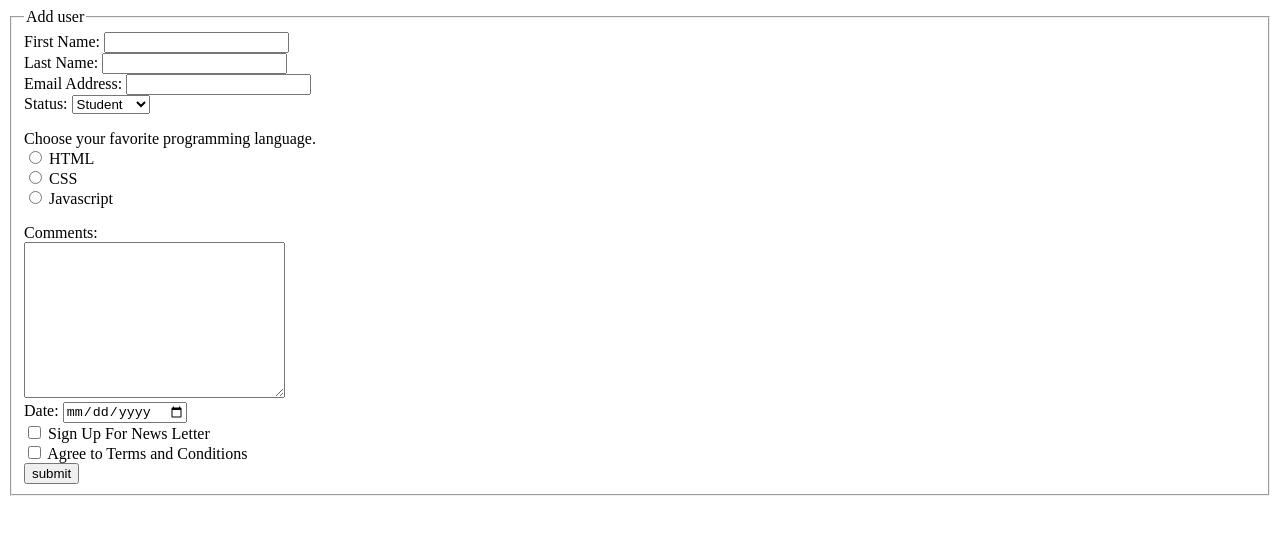
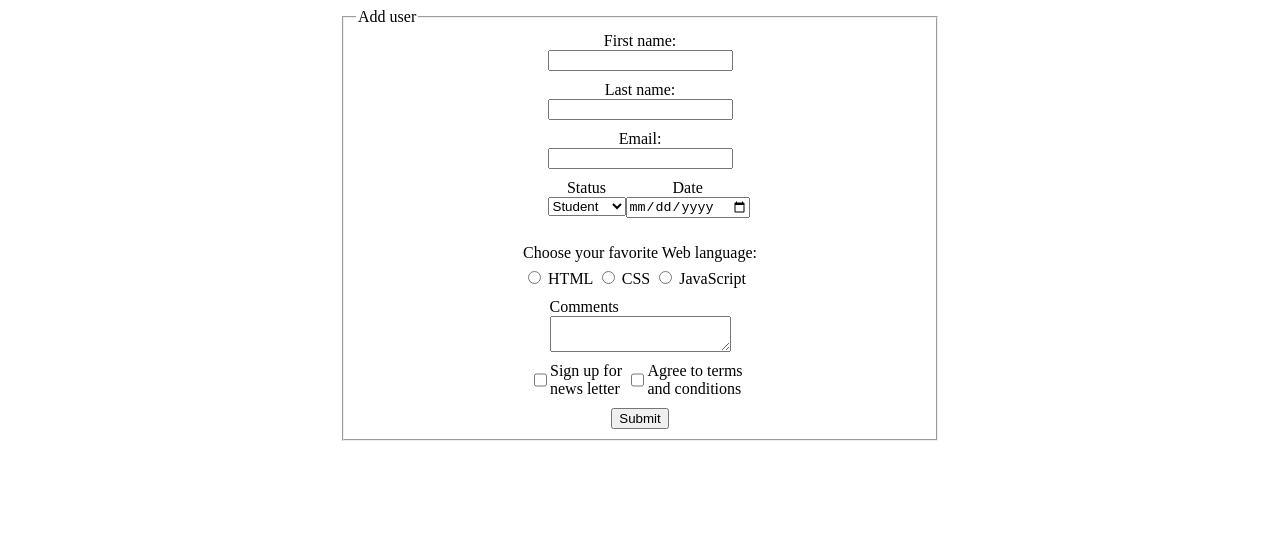
Before and after one commit to devjmvillez/form-practice, a plain HTML site: page index.html in a window 1280 px wide. Drawn offline with Linux system fonts and the light colour scheme.

Commit message:
finished css layout

```diff
--- a/index.html
+++ b/index.html
@@ -1,76 +1,83 @@
 <!DOCTYPE html>
-<html lang="en">
+<html>
 
 <head>
-    <meta charset="UTF-8">
-    <meta http-equiv="X-UA-Compatible" content="IE=edge">
-    <meta name="viewport" content="width=device-width, initial-scale=1.0">
-    <title>Form Practice</title>
+    <link rel="stylesheet" type="text/css" href="layout.css">
 </head>
 
 <body>
-    <form action="" method="post">
-        <fieldset>
+    <div class="main-container">
+        <div class="form-container">
+            <form action="/form-handling-url" method="post">
+                <fieldset class="item-container">
                     <legend>Add user</legend>
 
-            <div>
-                <label for="firstName">First Name: </label>
-                <input type="text" name="first_name" id="firstName">
+                    <div class="input-container">
+                        <label for="firstName">First name: </label>
+                        <input type="text" id="firstName" name="first_name">
                     </div>
 
-            <div>
-                <label for="lastName">Last Name: </label>
-                <input type="text" name="last_name" id="lastName">
+                    <div class="input-container">
+                        <label for="lastName">Last name: </label>
+                        <input type="text" id="lastName" name="last_name">
                     </div>
 
-            <div>
-                <label for="email">Email Address: </label>
-                <input type="email" name="email" id="email">
+                    <div class="input-container">
+                        <label for="email">Email: </label>
+                        <input type="email" id="email" name="email_address">
                     </div>
 
-            <div>
-                <label for="status">Status: </label>
-                <select name="status" id="status">
-                    <option value="Student">Student</option>
-                    <option value="Instructor">Instructor</option>
-                    <option value="Guest">Guest</option>
+                    <div class="status-date-container">
+                        <div class="input-container">
+                            <label for="role">Status</label>
+                            <select id="role" name="user_role_name">
+                                <option value="student">Student</option>
+                                <option value="instructor">Instructor</option>
+                                <option value="guest">Guest</option>
                             </select>
                         </div>
+                        <div class="input-container">
+                            <label for="date">Date</label>
+                            <input type="date" id="date" name="date">
+                        </div>
+                    </div>
+
 
                     <div>
-                <p>Choose your favorite programming language. <br>
-                    <input type="radio" name="favorite_programming_language" id="html" value="HTML">
-                    <label for="html">HTML</label><br>
-
-                    <input type="radio" name="favorite_programming_language" id="css" value="CSS">
-                    <label for="css">CSS</label><br>
-
-                    <input type="radio" name="favorite_programming_language" id="javscript" value="Javascript">
-                    <label for="javscript">Javascript</label><br>
-                </p>
+                        <p>Choose your favorite Web language:</p>
+                        <input type="radio" id="html" name="fav_language" value="HTML">
+                        <label for="html">HTML</label>
+                        <input type="radio" id="css" name="fav_language" value="CSS">
+                        <label for="css">CSS</label>
+                        <input type="radio" id="javascript" name="fav_language" value="JavaScript">
+                        <label for="javascript">JavaScript</label>
                     </div>
 
-            <div>
-                <label for="comment">Comments:</label><br>
-                <textarea name="comment" id="comment" cols="30" rows="10"></textarea>
+                    <div class="comment-container">
+                        <label for="comments">Comments</label>
+                        <textarea id="comments" name="comments"></textarea>
                     </div>
 
-            <div>
-                <label for="date">Date: </label>
-                <input type="date" name="date" id="date">
+                    <div class="checkbox-container">
+
+                        <input type="checkbox" id="signup" name="signup" value="Signup">
+                        <label for="signup">Sign up for news letter</label>
+
+
+
+                        <input type="checkbox" id="terms" name="terms" value="Terms">
+                        <label for="terms"> Agree to terms and conditions</label>
                     </div>
 
+
                     <div>
-                <input type="checkbox" name="signup_for_newsletter" id="newsLetter">
-                <label for="newsLetter">Sign Up For News Letter</label><br>
-                <input type="checkbox" name="terms" id="terms">
-                <label for="terms">Agree to Terms and Conditions</label>
+                        <button type="submit">Submit</button>
                     </div>
 
-            <div>
-                <input type="button" value="submit">
-            </div>
                 </fieldset>
             </form>
+        </div>
+    </div>
 </body>
+
 </html>
--- /dev/null
+++ b/layout.css
@@ -0,0 +1,47 @@
+.main-container {
+    display: flex;
+    width: 800px;
+    justify-content: center;
+    margin: auto;
+}
+
+.form-container {
+    width: 600px;
+}
+
+.item-container,
+.input-container {
+    display: flex;
+    flex-direction: column;
+    align-items: center;
+}
+
+.input-container {
+    margin-bottom: 4px;
+    height: 45px
+}
+
+.status-date-container {
+    display: flex;
+    width: 185px;
+
+}
+
+p {
+    margin-bottom: 6px;
+}
+
+.checkbox-container {
+    width: 220px;
+    display: flex;
+    justify-content: space-evenly;
+    margin-bottom: 10px;
+}
+
+.comment-container {
+    margin-top: 10px;
+    display: flex;
+    flex-direction: column;
+    align-items: flex-start;
+    margin-bottom: 10px;
+}
```
Lines whose indentation alone changed are shown as unchanged.
